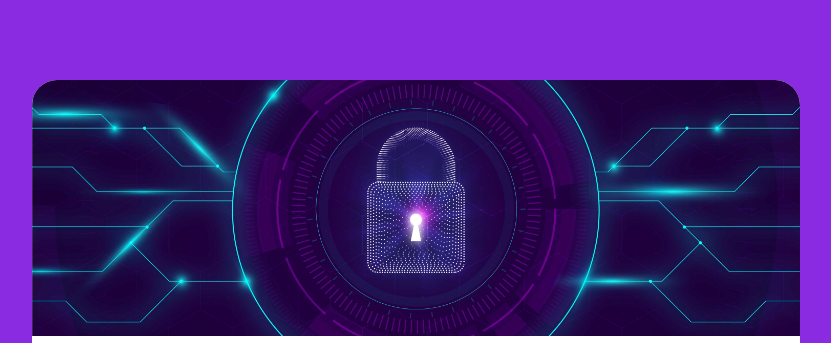
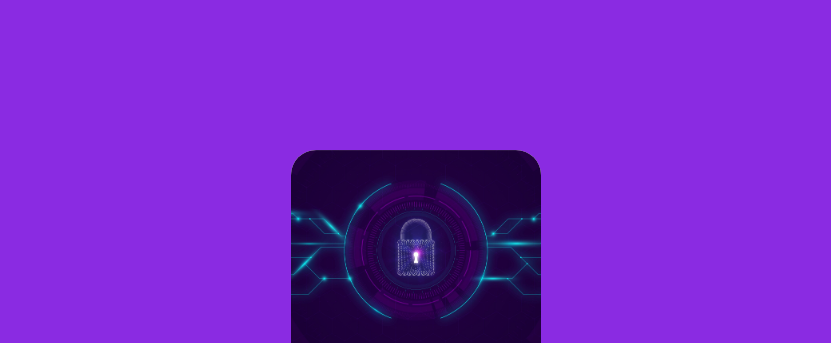
Before and after one commit to Joao-Arthurr/projeto-login, a plain HTML site: page index.html in a window 1280 px wide. Shown: the top 343 px of the page, without its empty margins (224-1055 px from the left). Drawn offline with Linux system fonts and the light colour scheme.

Commit message:
Update style.css

```diff
--- a/estilos/style.css
+++ b/estilos/style.css
@@ -16,8 +16,8 @@ section#login {
     left: 50%;
     transform: translate(-50%, -50%);
     margin: auto;
-    width: 60vw;
-    height: 80vh;
+    width: 250px;
+    height: 500px;
     background-color: rgb(255, 255, 255);
     border-radius: 25px;
     text-align: center;
```
